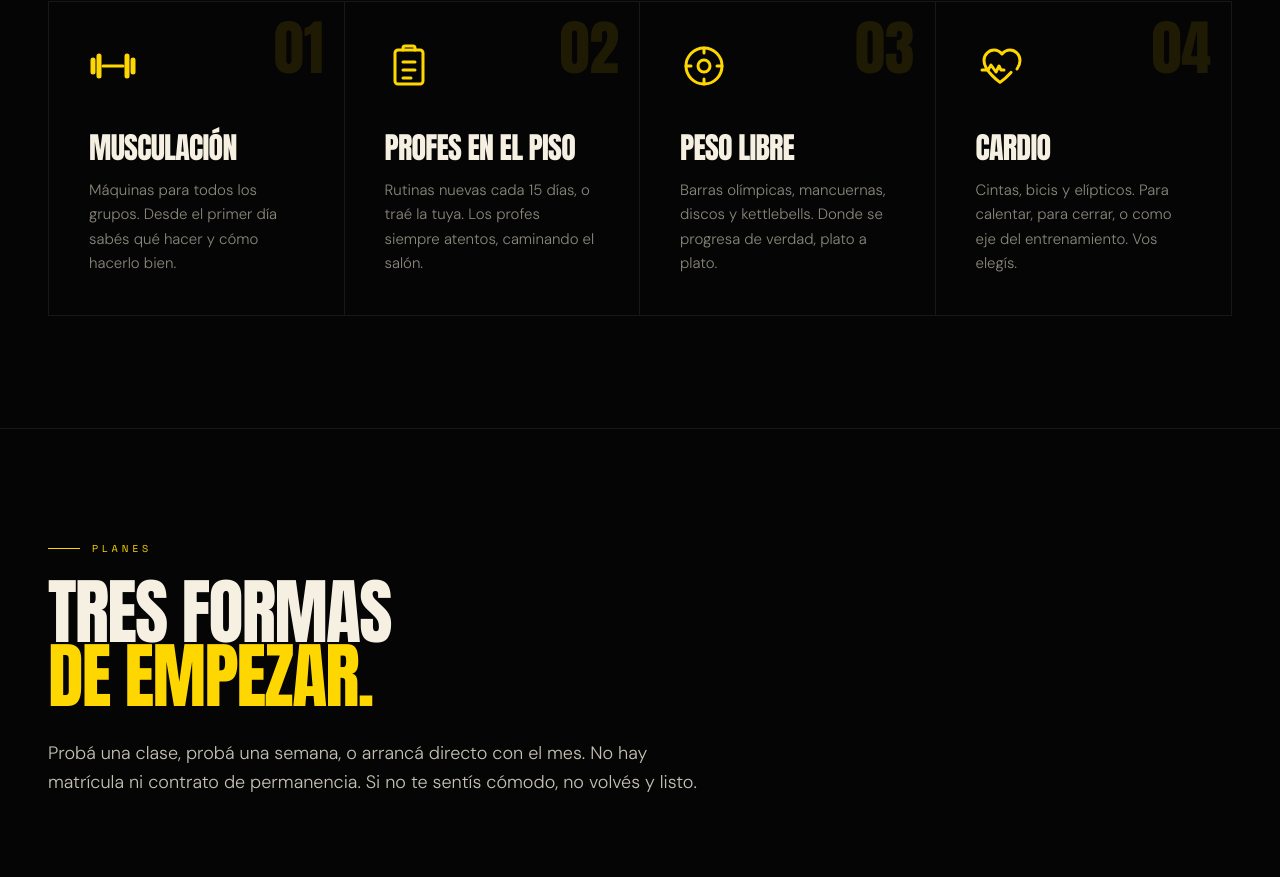
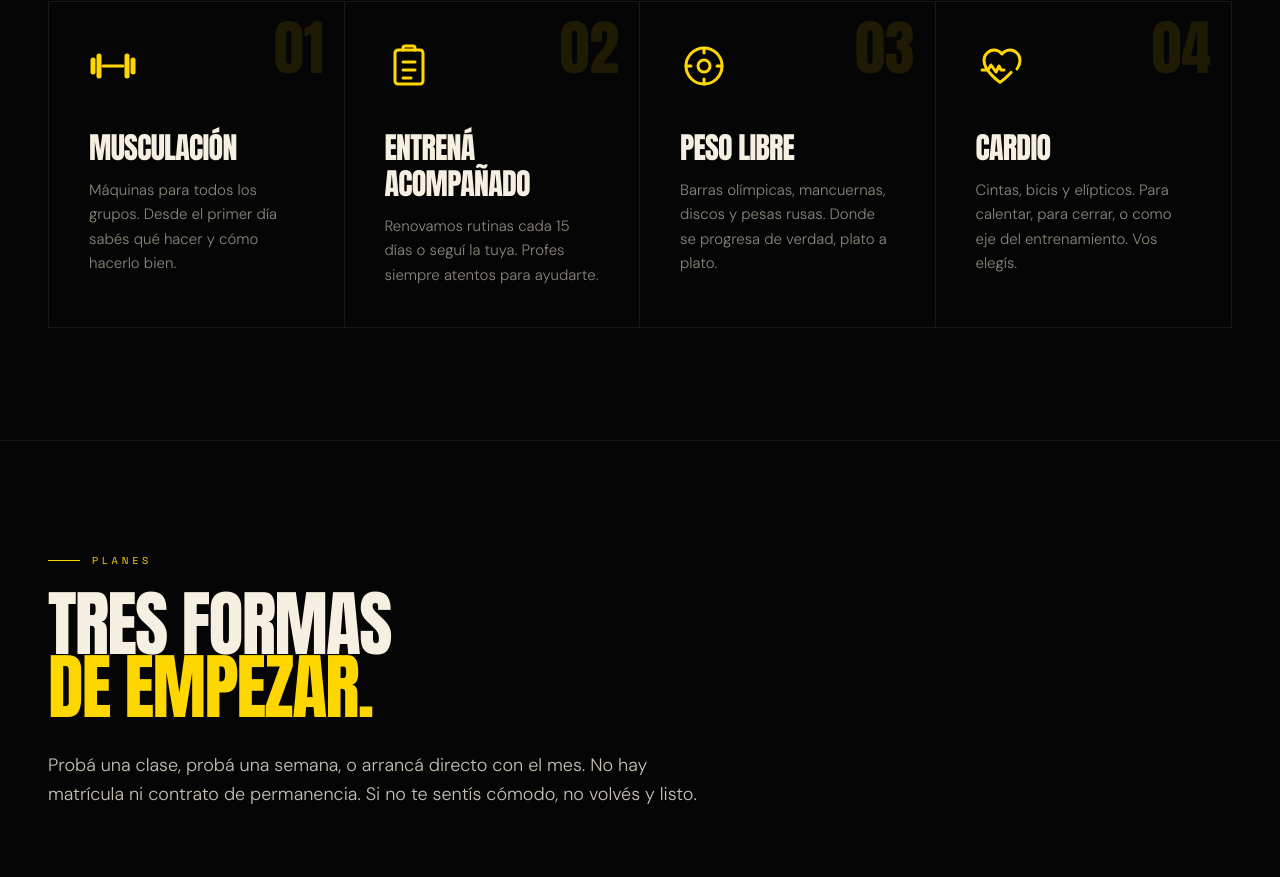
Before and after one commit to JonBog/GymCrisWeb, a Next.js app: page / in a window 1280 px wide. Shown: the part 3030-3907 px from the top of the page. Built offline with nearby package versions, Linux system fonts and the light colour scheme.

Commit message:
feat(copy): renombrar card a 'Entrena acompanado' y cambiar kettlebells por pesas rusas

```diff
--- a/src/app/page.tsx
+++ b/src/app/page.tsx
@@ -62,14 +62,14 @@ const SERVICES = [
   {
     num: "02",
     Icon: Clipboard,
-    name: "Profes en el piso",
-    desc: "Rutinas nuevas cada 15 días, o traé la tuya. Los profes siempre atentos, caminando el salón.",
+    name: "Entrená acompañado",
+    desc: "Renovamos rutinas cada 15 días o seguí la tuya. Profes siempre atentos para ayudarte.",
   },
   {
     num: "03",
     Icon: IWFPlate,
     name: "Peso libre",
-    desc: "Barras olímpicas, mancuernas, discos y kettlebells. Donde se progresa de verdad, plato a plato.",
+    desc: "Barras olímpicas, mancuernas, discos y pesas rusas. Donde se progresa de verdad, plato a plato.",
   },
   {
     num: "04",
```
